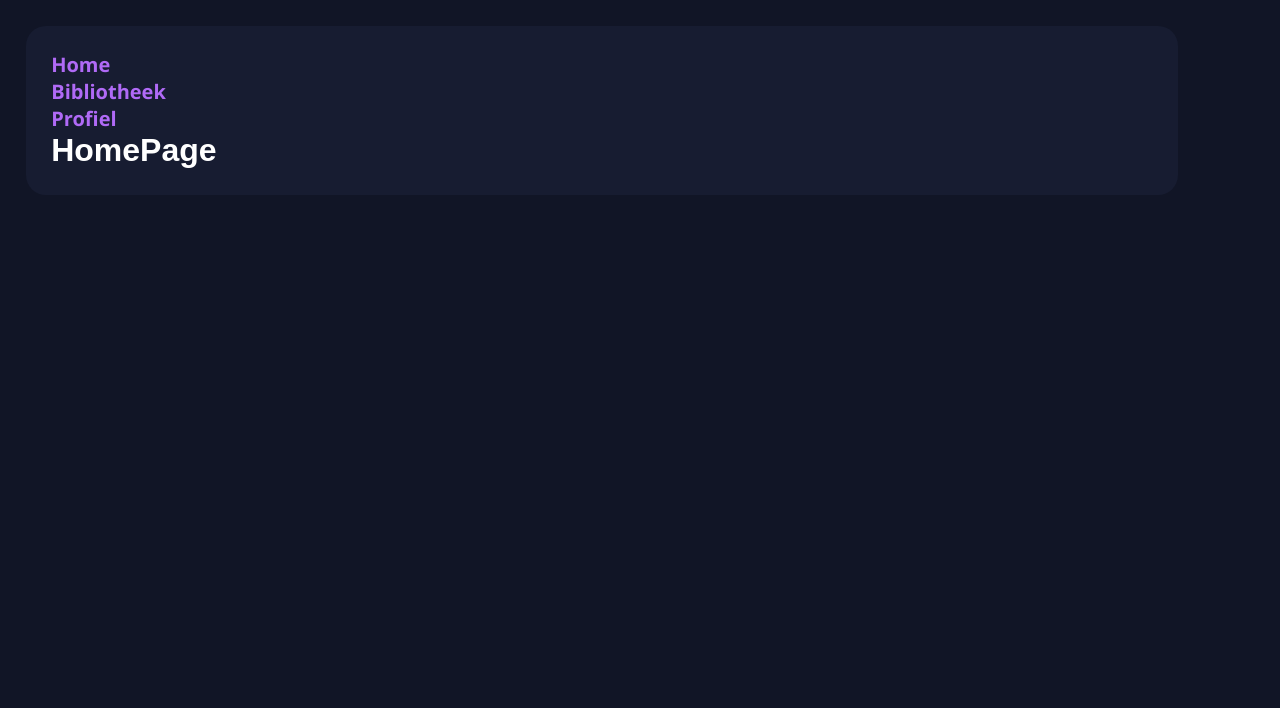
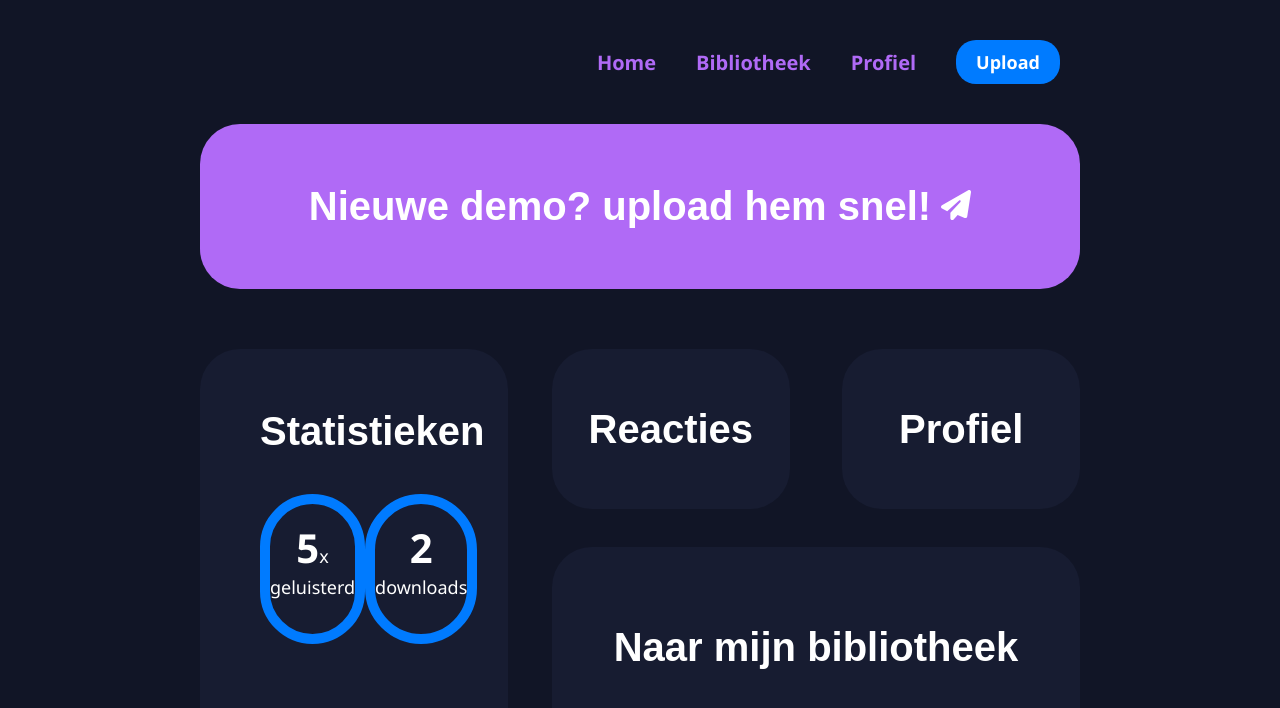
Before and after one commit to LarsOveres/eindopdracht-frontend, a React app: page / in a window 1280 px wide. Shown: the top 708 px of the page. Built offline with nearby package versions, Linux system fonts and the light colour scheme; the HTML template or start-up script is replaced by a standard one.

Commit message:
Homepagina gemaakt

```diff
--- a/src/App.css
+++ b/src/App.css
@@ -20,6 +20,7 @@ p,
 a {
   font-family: 'Segoe UI', sans-serif;
   color: #fff;
+  font-size: 18px;
 }
 
 * {
@@ -39,17 +40,32 @@ a {
   font-size: 20px;
 }
 
-/* PAGE */
+.upload {
+ color: #fff;
+  background: #007bff;
+  padding: 10px 20px;
+  border-radius: 20px;
+}
+
+/* NAV */
+
+.nav-list {
+  display: flex;
+  flex-direction: row;
+  align-items: center;
+  justify-content: flex-end;
+}
+
+.nav-list li {
+  padding: 0 20px 40px 20px;
+}
+
+/* BODY */
 
 body {
   background-color: #111526;
 }
 
 .main-container {
-  background-color: #171C31;
-  width: 90%;
-  height: 90%;
-  margin: 2%;
-  padding: 2%;
-  border-radius: 20px;
+  margin: 40px 200px;
 }
--- a/src/App.jsx
+++ b/src/App.jsx
@@ -3,13 +3,14 @@ import {Routes, Route, Link} from "react-router-dom";
 import HomePage from "./pages/homepage/HomePage.jsx";
 import Library from "./pages/library/Library.jsx";
 import ProfilePage from "./pages/profilepage/ProfilePage.jsx";
+import Upload from "./pages/upload/Upload.jsx";
+import ErrorPage from "./pages/errorpage/ErrorPage.jsx";
 
 function App() {
 
     return (
-
+        <>
             <div className="main-container">
-
                 <nav>
 
                     <div className="nav-container">
@@ -19,22 +20,26 @@ function App() {
                             <li><Link to="/">Home</Link></li>
                             <li><Link to="/Bibliotheek">Bibliotheek</Link></li>
                             <li><Link to="/Profiel">Profiel</Link></li>
+                            <li><Link to="/Upload"><p className="upload">Upload</p></Link></li>
                         </ul>
 
                     </div>
 
                 </nav>
 
+
                 <Routes>
 
                     <Route path="/" element={<HomePage/>}/>
                     <Route path="/Bibliotheek" element={<Library/>}/>
                     <Route path="/Profiel" element={<ProfilePage/>}/>
+                    <Route path="/Upload" element={<Upload/>}/>
+                    <Route path="/404" element={<ErrorPage/>}/>
 
                 </Routes>
 
             </div>
-
+        </>
     )
 }
 
--- /dev/null
+++ b/src/components/tile/Tile.css
@@ -0,0 +1,12 @@
+.tile-link {
+    /*padding: 60px;*/
+    border-radius: 40px;
+    align-items: center;
+    background-color: #171C31;
+    width: 45%;
+    height: 40%;
+    justify-content: center;
+    display: flex;
+
+
+}
--- /dev/null
+++ b/src/components/tile/Tile.jsx
@@ -0,0 +1,15 @@
+import './Tile.css';
+import {Link} from "react-router-dom";
+
+function Tile(props) {
+
+    return (
+        <Link to={props.path} className="tile-link">
+        <div>
+            <h1>{props.text}</h1>
+        </div>
+        </Link>
+    );
+}
+
+export default Tile;
--- /dev/null
+++ b/src/pages/errorpage/ErrorPage.css
@@ -0,0 +1,21 @@
+.error-message {
+position: relative;
+    font-size: 20pt;
+}
+
+.error-message span {
+    font-weight: bold;
+
+}
+
+.fault-code {
+    font-size: 1000px;
+    position: fixed;
+    bottom: -320px;
+    left: -100px;
+    color: #171C31;
+}
+
+.scale {
+    width: 100%;
+}
--- /dev/null
+++ b/src/pages/errorpage/ErrorPage.jsx
@@ -0,0 +1,14 @@
+import "./ErrorPage.css"
+
+function ErrorPage() {
+    return (
+        <>
+            <div className="scale">
+                <h1 className="fault-code">404</h1>
+            </div>
+            <p className="error-message"><span>Oeps!</span> Sorry, we kunnen deze pagina niet meer vinden</p>
+        </>
+    )
+}
+
+export default ErrorPage
--- a/src/pages/homepage/HomePage.css
+++ b/src/pages/homepage/HomePage.css
@@ -0,0 +1,93 @@
+.paper-plane {
+    margin-left: 10px;
+}
+
+.default-box-settings {
+    padding: 60px;
+    border-radius: 40px;
+    align-items: center;
+}
+
+.default-flex {
+    display: flex;
+    justify-content: center;
+    align-items: center;
+}
+
+/* FONT */
+
+h1 {
+    font-size: 40px;
+}
+
+/* HEADER */
+
+.header {
+    background-color: #B06AF6;
+}
+
+/* MID SECTION */
+
+.container {
+    display: flex;
+    justify-content: space-between;
+    height: 400px;
+    margin-top: 60px;
+}
+
+.statistics {
+    background-color: #171C31;
+    width: 35%;
+    text-align: center;
+    margin-right: 5%;
+}
+
+.statistics h1 {
+    margin-bottom: 40px;
+}
+
+.circle {
+    border: 10px solid #007bff;
+    border-radius: 100px;
+    width: 150px;
+    height: 150px;
+}
+
+.listeners {
+    font-size: 40px;
+    font-weight: bold;
+}
+
+.circle-text {
+    padding-bottom: 20px;
+}
+
+.statistics-wrapper {
+    display: flex;
+    flex-direction: row;
+    justify-content: space-evenly;
+}
+
+.small-options {
+    width: 45%;
+    height: 40%;
+    justify-content: center;
+    display: flex;
+    background-color: #171C31;
+
+}
+
+.big-options {
+    width: 100%;
+    justify-content: center;
+    display: flex;
+    background-color: #171C31;
+}
+
+.options {
+    display: flex;
+    flex-direction: row;
+    justify-content: space-between;
+    width: 65%;
+    flex-wrap: wrap;
+}
--- a/src/pages/homepage/HomePage.jsx
+++ b/src/pages/homepage/HomePage.jsx
@@ -1,9 +1,65 @@
 import "./HomePage.css"
+import {Link} from "react-router-dom";
+import Tile from "../../components/tile/Tile.jsx";
 
 function HomePage() {
     return (
         <>
-            <h1>HomePage</h1>
+
+            <Link to="/Upload" className="header default-box-settings default-flex">
+                <div>
+                    <h1 className="header-text">Nieuwe demo? upload hem snel!<img className="paper-plane"
+                                                                                  src="../../../src/assets/paper-plane-solid.svg"
+                                                                                  alt="paper plane" width="30px"
+                                                                                  height="30px"/></h1>
+                </div>
+            </Link>
+
+            <div className="container">
+
+                <div className=" statistics default-box-settings">
+                    <h1>Statistieken</h1>
+                    <div className="statistics-wrapper">
+                        <div className="circle default-flex">
+                            <div className="circle-text">
+                                <p><span className="listeners">5</span>x</p>
+                                <p>geluisterd</p>
+                            </div>
+                        </div>
+                        <div className="circle default-flex">
+                            <div className="circle-text">
+                                <p><span className="listeners">2</span></p>
+                                <p>downloads</p>
+                            </div>
+                        </div>
+                    </div>
+
+                </div>
+
+                <div className="options">
+                    <Tile
+                        path="/Bibliotheek"
+                        text="Reacties"
+                    />
+
+
+                    {/*<Link to="/Bibliotheek" className="small-options default-box-settings">*/}
+                    {/*    <h1>Berichten</h1>*/}
+                    {/*</Link>*/}
+
+                    <Link to="/Profiel" className="small-options default-box-settings">
+                        <h1>Profiel</h1>
+                    </Link>
+
+                    <Link to="/Bibliotheek" className="big-options default-box-settings">
+
+                        <h1>Naar mijn bibliotheek</h1>
+
+                    </Link>
+                </div>
+
+            </div>
+
         </>
     )
 }
--- /dev/null
+++ b/src/pages/upload/Upload.jsx
@@ -0,0 +1,11 @@
+import "./Upload.css"
+
+function Upload() {
+    return (
+        <>
+        <h1>Upload</h1>
+        </>
+    )
+}
+
+export default Upload
```
Also changed, not shown: src/assets/paper-plane-solid.svg (added), src/pages/upload/Upload.css (added).
